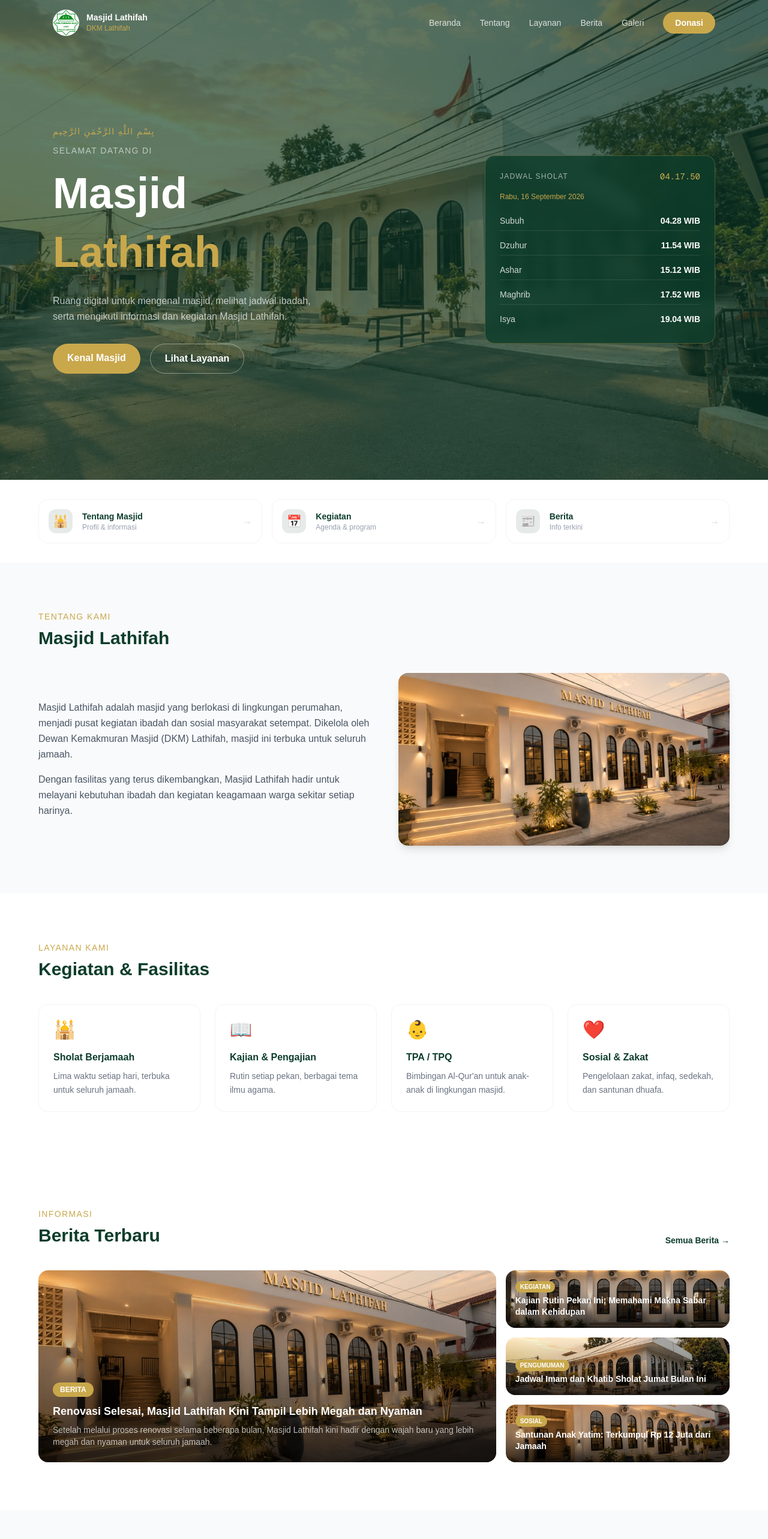
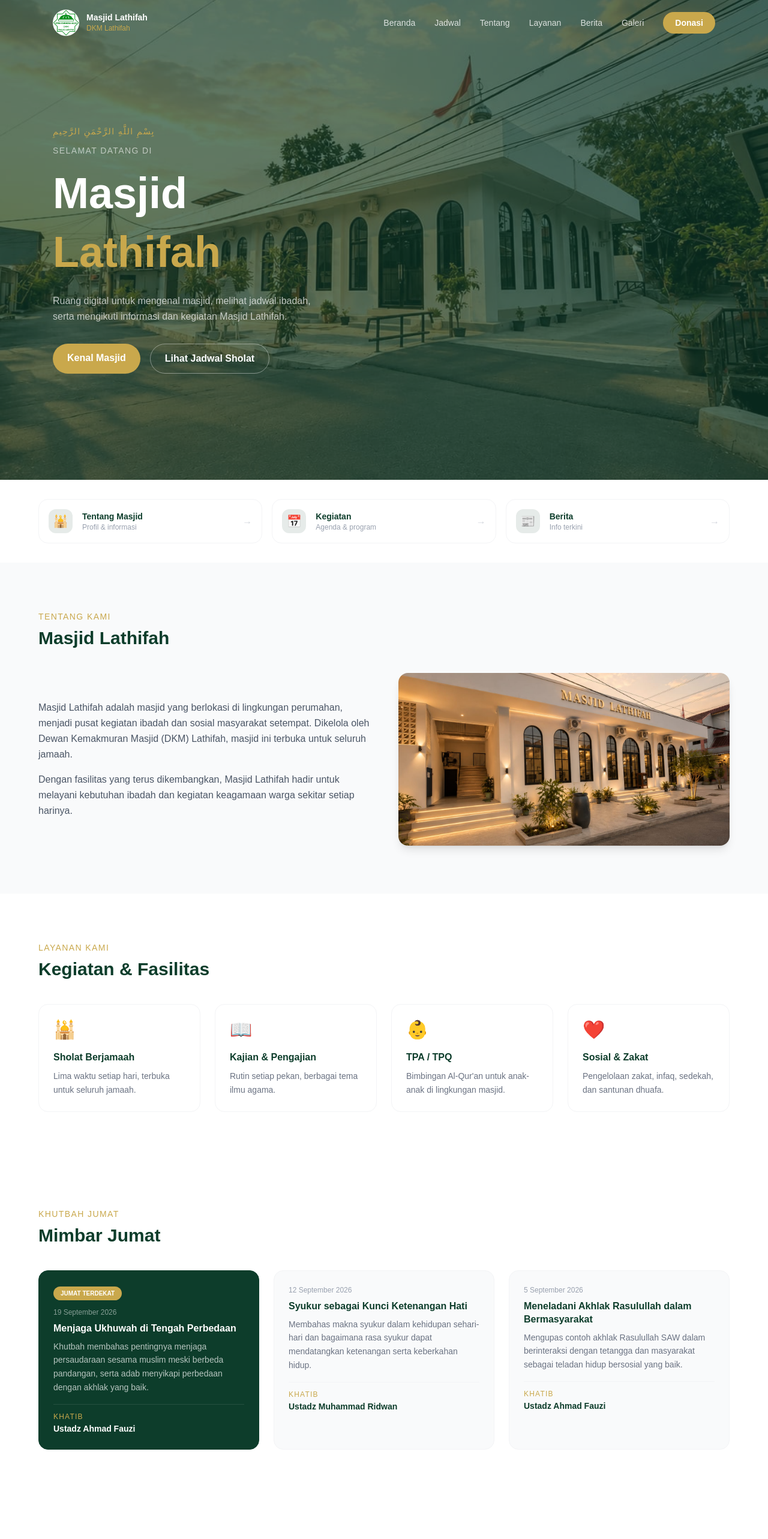
Before and after one commit to awb2201-awan/website-masjid, a Next.js app: page / in a window 1280 px wide. Shown: the top 2566 px of the page at 60% size. Built offline with nearby package versions, Linux system fonts and the light colour scheme.

Commit message:
fix: jadwal && add nimbar jumaat

```diff
--- a/src/app/page.js
+++ b/src/app/page.js
@@ -60,6 +60,36 @@ const MITRA = [
   { nama: 'BAZNAS', inisial: 'BZN' },
 ]
 
+// ── DATA BARU: MIMBAR JUMAT ──
+const MIMBAR_JUMAT = [
+  {
+    tanggal: '19 September 2026',
+    khatib: 'Ustadz Ahmad Fauzi',
+    judul: 'Menjaga Ukhuwah di Tengah Perbedaan',
+    ringkasan: 'Khutbah membahas pentingnya menjaga persaudaraan sesama muslim meski berbeda pandangan, serta adab menyikapi perbedaan dengan akhlak yang baik.',
+  },
+  {
+    tanggal: '12 September 2026',
+    khatib: 'Ustadz Muhammad Ridwan',
+    judul: 'Syukur sebagai Kunci Ketenangan Hati',
+    ringkasan: 'Membahas makna syukur dalam kehidupan sehari-hari dan bagaimana rasa syukur dapat mendatangkan ketenangan serta keberkahan hidup.',
+  },
+  {
+    tanggal: '5 September 2026',
+    khatib: 'Ustadz Ahmad Fauzi',
+    judul: 'Meneladani Akhlak Rasulullah dalam Bermasyarakat',
+    ringkasan: 'Mengupas contoh akhlak Rasulullah SAW dalam berinteraksi dengan tetangga dan masyarakat sebagai teladan hidup bersosial yang baik.',
+  },
+]
+
+// ── DATA BARU: PENGURUS DKM ──
+const PENGURUS = [
+  { nama: 'H. Sulaiman Effendi', jabatan: 'Ketua DKM', inisial: 'SE' },
+  { nama: 'Drs. Bambang Wijaya', jabatan: 'Wakil Ketua', inisial: 'BW' },
+  { nama: 'Ahmad Yusuf, S.Pd', jabatan: 'Sekretaris', inisial: 'AY' },
+  { nama: 'Hj. Siti Rahmawati', jabatan: 'Bendahara', inisial: 'SR' },
+]
+
 function Navbar({ onDonasi }) {
   const [scrolled, setScrolled] = useState(false)
   useEffect(() => {
@@ -79,7 +109,7 @@ function Navbar({ onDonasi }) {
           </div>
         </div>
         <div className="hidden md:flex items-center gap-8">
-          {['Beranda','Tentang','Layanan','Berita','Galeri'].map(m => (
+          {['Beranda','Jadwal','Tentang','Layanan','Berita','Galeri'].map(m => (
             <a key={m} href={`#${m.toLowerCase()}`}
                className="text-white/80 hover:text-[#c9a84c] text-sm font-medium transition-colors">
               {m}
@@ -95,7 +125,8 @@ function Navbar({ onDonasi }) {
   )
 }
 
-function JadwalCard() {
+// ── SECTION BARU: JADWAL SHOLAT (standalone, clean) ──
+function SectionJadwal() {
   const [jam, setJam] = useState('')
   const [tanggal, setTanggal] = useState('')
   useEffect(() => {
@@ -110,21 +141,25 @@ function JadwalCard() {
   }, [])
 
   return (
-    <div className="bg-[#0d3d2b]/80 backdrop-blur border border-[#c9a84c]/30 rounded-2xl p-6 w-full max-w-sm text-white">
-      <div className="flex justify-between items-center mb-4">
-        <span className="text-xs text-white/60 uppercase tracking-widest">Jadwal Sholat</span>
-        <span className="text-[#c9a84c] font-mono text-sm">{jam}</span>
+    <section id="jadwal" className="bg-[#0d3d2b] py-16 px-6">
+      <div className="max-w-6xl mx-auto">
+        <div className="text-center mb-10">
+          <p className="text-[#c9a84c] text-sm uppercase tracking-widest mb-2">Waktu Ibadah</p>
+          <h2 className="text-white text-3xl font-bold mb-2">Jadwal Sholat Hari Ini</h2>
+          <p className="text-white/50 text-sm">{tanggal} — <span className="text-[#c9a84c] font-mono">{jam}</span></p>
         </div>
-      <p className="text-[#c9a84c] text-xs mb-4">{tanggal}</p>
-      <div className="space-y-2">
+        <div className="grid grid-cols-2 sm:grid-cols-5 gap-4">
           {JADWAL.map(j => (
-          <div key={j.nama} className="flex justify-between items-center py-1.5 border-b border-white/10 last:border-0">
-            <span className="text-sm text-white/80">{j.nama}</span>
-            <span className="font-semibold text-sm">{j.waktu} WIB</span>
+            <div key={j.nama}
+              className="bg-white/5 border border-[#c9a84c]/20 rounded-2xl py-6 text-center hover:border-[#c9a84c]/50 transition-colors">
+              <p className="text-white/60 text-xs uppercase tracking-widest mb-2">{j.nama}</p>
+              <p className="text-white font-bold text-xl">{j.waktu}</p>
+              <p className="text-[#c9a84c] text-xs mt-1">WIB</p>
             </div>
           ))}
         </div>
       </div>
+    </section>
   )
 }
 
@@ -156,6 +191,68 @@ function DonasiOverlay({ onClose }) {
   )
 }
 
+// ── SECTION BARU: MIMBAR JUMAT ──
+function SectionMimbarJumat() {
+  return (
+    <section id="mimbar-jumat" className="bg-white py-20 px-6">
+      <div className="max-w-6xl mx-auto">
+        <p className="text-[#c9a84c] text-sm uppercase tracking-widest mb-2">Khutbah Jumat</p>
+        <h2 className="text-[#0d3d2b] text-3xl font-bold mb-10">Mimbar Jumat</h2>
+        <div className="grid grid-cols-1 md:grid-cols-3 gap-6">
+          {MIMBAR_JUMAT.map((m, i) => (
+            <div key={i}
+              className={`rounded-2xl p-6 border transition-all ${
+                i === 0
+                  ? 'bg-[#0d3d2b] border-[#0d3d2b] text-white'
+                  : 'bg-gray-50 border-gray-100 hover:border-[#c9a84c]/30'
+              }`}>
+              {i === 0 && (
+                <span className="inline-block bg-[#c9a84c] text-white text-[10px] font-bold px-3 py-1 rounded-full mb-3">
+                  JUMAT TERDEKAT
+                </span>
+              )}
+              <p className={`text-xs mb-2 ${i === 0 ? 'text-white/50' : 'text-gray-400'}`}>{m.tanggal}</p>
+              <h3 className={`font-bold text-base leading-snug mb-2 ${i === 0 ? 'text-white' : 'text-[#0d3d2b]'}`}>
+                {m.judul}
+              </h3>
+              <p className={`text-sm leading-relaxed mb-4 ${i === 0 ? 'text-white/70' : 'text-gray-500'}`}>
+                {m.ringkasan}
+              </p>
+              <div className={`pt-3 border-t ${i === 0 ? 'border-white/10' : 'border-gray-100'}`}>
+                <p className={`text-xs uppercase tracking-widest mb-0.5 ${i === 0 ? 'text-[#c9a84c]' : 'text-[#c9a84c]'}`}>Khatib</p>
+                <p className={`text-sm font-semibold ${i === 0 ? 'text-white' : 'text-[#0d3d2b]'}`}>{m.khatib}</p>
+              </div>
+            </div>
+          ))}
+        </div>
+      </div>
+    </section>
+  )
+}
+
+// ── SECTION BARU: PROFIL PENGURUS DKM ──
+function SectionPengurus() {
+  return (
+    <section id="pengurus" className="bg-gray-50 py-20 px-6">
+      <div className="max-w-6xl mx-auto">
+        <p className="text-[#c9a84c] text-sm uppercase tracking-widest mb-2">Struktur Organisasi</p>
+        <h2 className="text-[#0d3d2b] text-3xl font-bold mb-10">Pengurus DKM Lathifah</h2>
+        <div className="grid grid-cols-2 sm:grid-cols-4 gap-6">
+          {PENGURUS.map(p => (
+            <div key={p.nama} className="text-center group">
+              <div className="w-24 h-24 mx-auto rounded-full bg-[#0d3d2b] flex items-center justify-center mb-4 border-4 border-white shadow-md group-hover:border-[#c9a84c]/40 transition-colors">
+                <span className="text-[#c9a84c] font-extrabold text-xl">{p.inisial}</span>
+              </div>
+              <p className="font-bold text-[#0d3d2b] text-sm leading-snug">{p.nama}</p>
+              <p className="text-gray-400 text-xs mt-1">{p.jabatan}</p>
+            </div>
+          ))}
+        </div>
+      </div>
+    </section>
+  )
+}
+
 function SectionBerita() {
   const featured = BERITA.find(b => b.featured)
   const smalls   = BERITA.filter(b => !b.featured)
@@ -172,9 +269,7 @@ function SectionBerita() {
           </a>
         </div>
 
-        {/* Bento grid */}
         <div className="grid grid-cols-1 lg:grid-cols-3 gap-4">
-          {/* Featured — kiri besar */}
           {featured && (
             <div className="lg:col-span-2 relative rounded-2xl overflow-hidden h-80 group cursor-pointer">
               <Image src={featured.img} alt={featured.judul} fill className="object-cover group-hover:scale-105 transition-transform duration-500" />
@@ -189,7 +284,6 @@ function SectionBerita() {
             </div>
           )}
 
-          {/* Small cards — kanan */}
           <div className="flex flex-col gap-4">
             {smalls.map(b => (
               <div key={b.id} className="relative rounded-2xl overflow-hidden h-[calc((320px-16px)/3)] group cursor-pointer flex-1">
@@ -216,7 +310,6 @@ function SectionMitra() {
       <div className="max-w-6xl mx-auto mb-6 text-center">
         <p className="text-[#0d3d2b]/40 text-xs uppercase tracking-widest font-bold">Mitra & Kolaborasi</p>
       </div>
-      {/* Slider — duplikasi untuk efek infinite scroll */}
       <div className="relative">
         <div className="flex gap-6 animate-[marquee_20s_linear_infinite] w-max">
           {[...MITRA, ...MITRA].map((m, i) => (
@@ -247,13 +340,12 @@ export default function Home() {
       <Navbar onDonasi={() => setShowDonasi(true)} />
       {showDonasi && <DonasiOverlay onClose={() => setShowDonasi(false)} />}
 
-      {/* ── HERO ── */}
+      {/* ── HERO (sekarang full teks, tanpa card jadwal) ── */}
       <section id="beranda" className="relative min-h-screen flex items-center">
         <Image src="/hero-bg.jpg" alt="Masjid Lathifah" fill className="object-cover object-center" priority />
         <div className="absolute inset-0 bg-[#0d3d2b]/65" />
         <div className="relative z-10 max-w-6xl mx-auto px-6 w-full pt-24 pb-16">
-          <div className="flex flex-col lg:flex-row items-center gap-12">
-            <div className="flex-1">
+          <div className="max-w-2xl">
             <p className="text-[#c9a84c] text-sm tracking-widest uppercase mb-3">بِسْمِ اللَّهِ الرَّحْمَنِ الرَّحِيمِ</p>
             <p className="text-white/60 text-sm tracking-widest uppercase mb-4">Selamat Datang di</p>
             <h1 className="text-white text-5xl lg:text-7xl font-extrabold leading-tight mb-2">Masjid</h1>
@@ -266,13 +358,9 @@ export default function Home() {
               <a href="#tentang" className="bg-[#c9a84c] hover:bg-[#b8963e] text-white font-semibold px-6 py-3 rounded-full transition-colors">
                 Kenal Masjid
               </a>
-                <a href="#layanan" className="border border-white/40 hover:border-white text-white font-semibold px-6 py-3 rounded-full transition-colors">
-                  Lihat Layanan
+              <a href="#jadwal" className="border border-white/40 hover:border-white text-white font-semibold px-6 py-3 rounded-full transition-colors">
+                Lihat Jadwal Sholat
               </a>
-              </div>
-            </div>
-            <div className="flex-shrink-0 w-full max-w-sm">
-              <JadwalCard />
             </div>
           </div>
         </div>
@@ -342,6 +430,9 @@ export default function Home() {
         </div>
       </section>
 
+      {/* ── MIMBAR JUMAT ── */}
+      <SectionMimbarJumat />
+
       {/* ── BERITA ── */}
       <SectionBerita />
 
@@ -360,8 +451,16 @@ export default function Home() {
         </div>
       </section>
 
+      {/* ── JADWAL SHOLAT (section sendiri) ── */}
+      <SectionJadwal />
+
+      {/* ── PENGURUS DKM ── */}
+      <SectionPengurus />
+
+
       {/* ── MITRA ── */}
       <SectionMitra />
+
 
       {/* ── FOOTER ── */}
       <footer className="bg-[#0d3d2b] text-white py-12 px-6">
@@ -380,7 +479,7 @@ export default function Home() {
           </div>
           <div>
             <p className="font-semibold mb-3 text-[#c9a84c]">Menu</p>
-            {['Beranda','Tentang','Layanan','Berita','Galeri'].map(m => (
+            {['Beranda','Jadwal','Tentang','Layanan','Berita','Galeri'].map(m => (
               <a key={m} href={`#${m.toLowerCase()}`}
                  className="block text-white/60 hover:text-white text-sm mb-1 transition-colors">{m}</a>
             ))}
```
Lines whose indentation alone changed are shown as unchanged.
